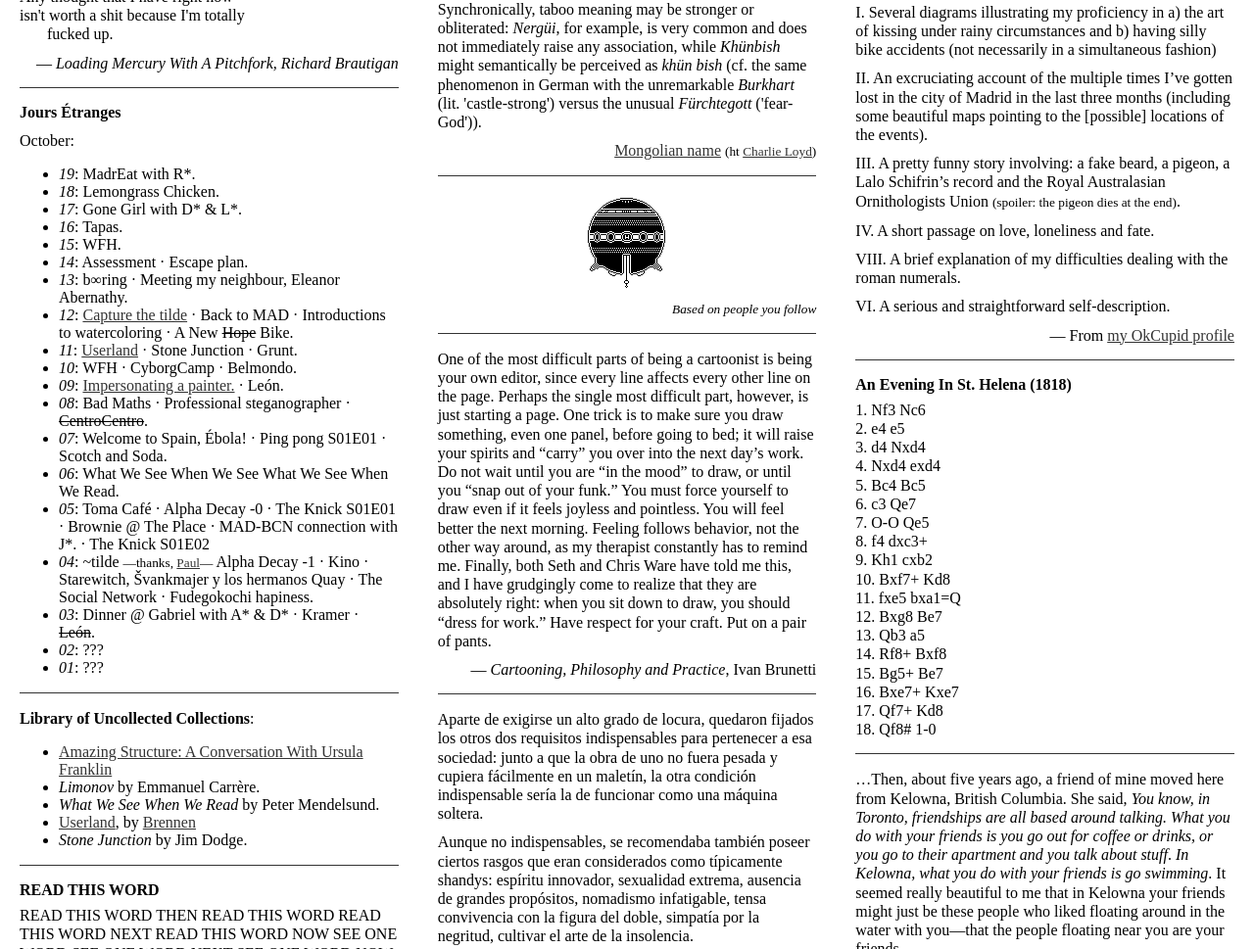
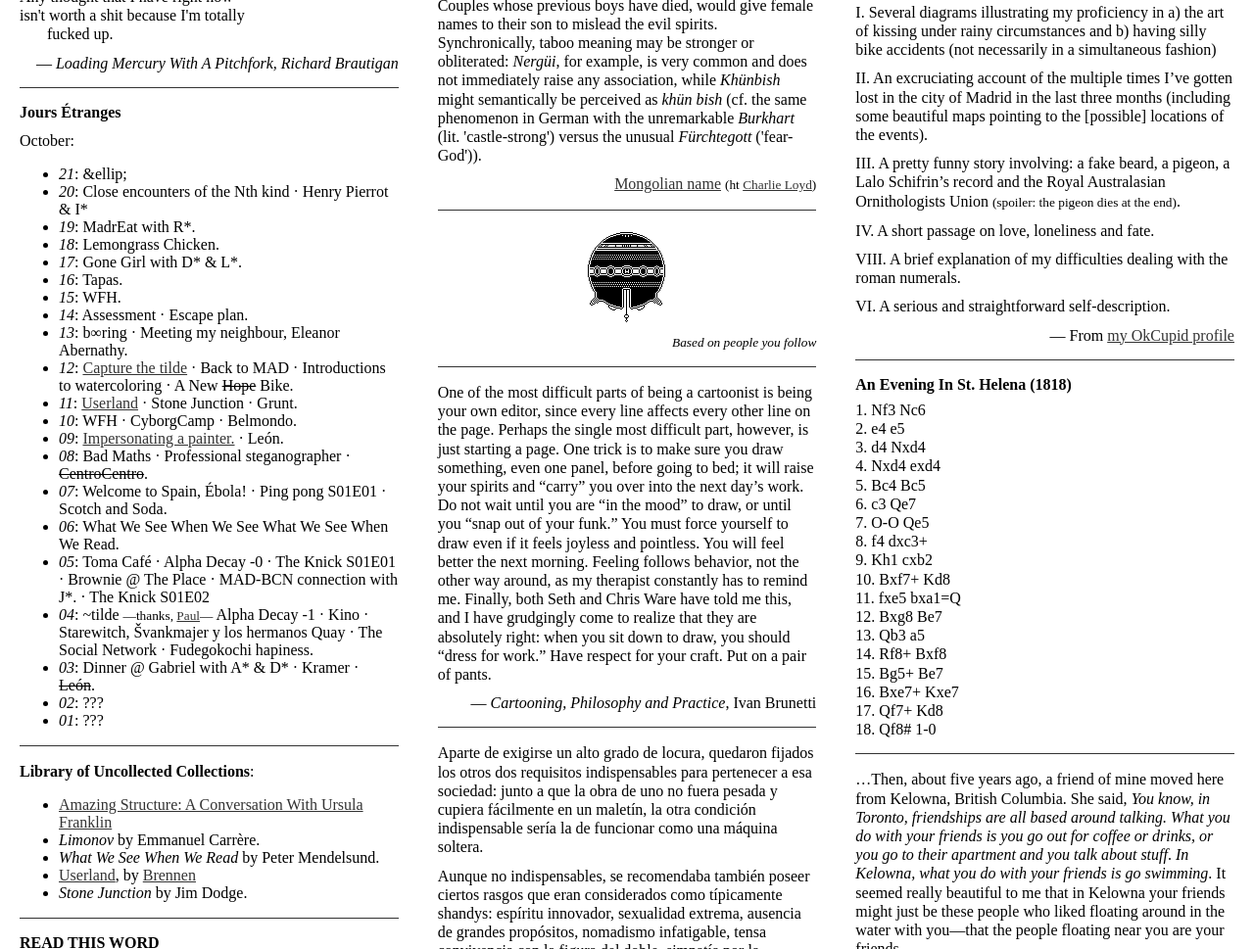
Before and after one commit to javierarce/tilde, a website: page dist/index.html in a window 1280 px wide. Shown: the part 1207-2176 px from the top of the page at 98% size. Drawn offline with Linux system fonts and the light colour scheme; no server answers.

Commit message:
Release v0.0.56

```diff
--- a/dist/index.html
+++ b/dist/index.html
@@ -156,6 +156,8 @@
       <p>October:</p>
 
       <ul>
+        <li><em>21</em>: &ellip;</li>
+        <li><em>20</em>: Close encounters of the Nth kind &middot; Henry Pierrot &amp; I*</li>
         <li><em>19</em>: MadrEat with R*.</li>
         <li><em>18</em>: Lemongrass Chicken.</li>
         <li><em>17</em>: Gone Girl with D* &amp; L*.</li>
--- a/package.json
+++ b/package.json
@@ -1,6 +1,6 @@
 {
   "name": "tilde",
-  "version": "0.0.55",
+  "version": "0.0.56",
   "devDependencies": {
     "grunt": "~0.4.1",
     "grunt-autoprefixer": "~0.7.2",
```
Also changed, not shown: captures/Tue Oct 21 2014 10:03:02 GMT+0200 (CEST).png (added).
